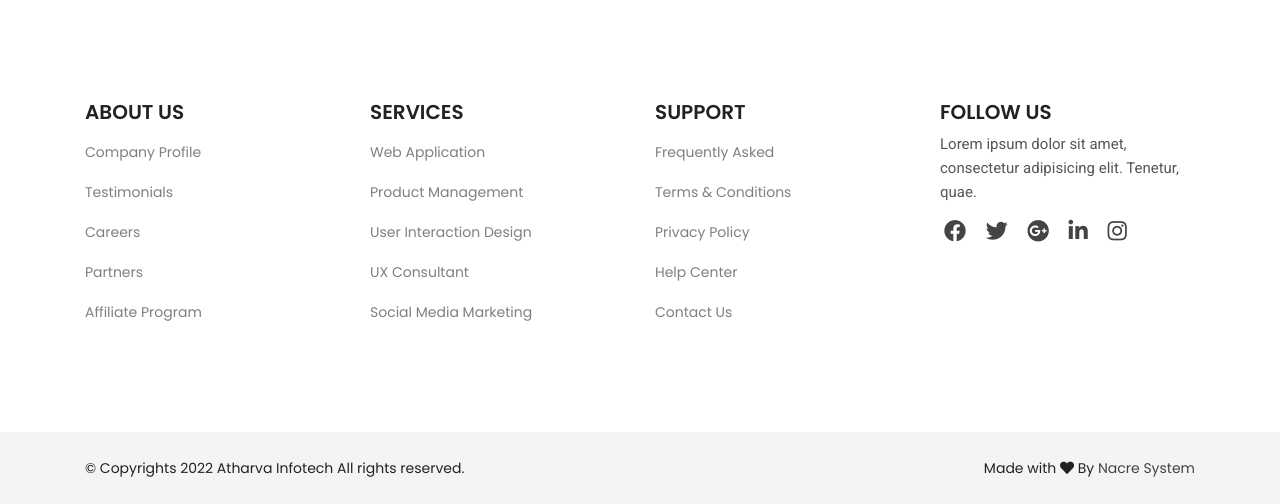
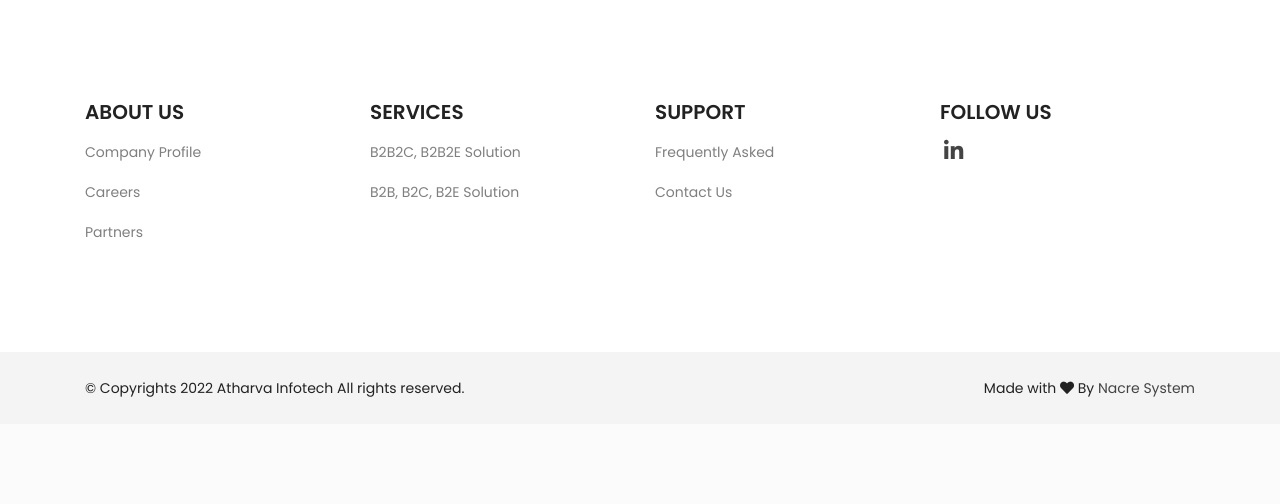
Before and after one commit to Nacresys/atharva, a Django app: page /about in a window 1280 px wide. Shown: the part 2448-2952 px from the top of the page. After the commit the page ends 2845 px from the top, so only its background shows below. Run offline with Django 4.2, Linux system fonts and the light colour scheme; some libraries are stand-ins or nearby versions.

Commit message:
Update about.html

```diff
--- a/Atharva/atharva/templates/about.html
+++ b/Atharva/atharva/templates/about.html
@@ -114,16 +114,9 @@
                     </ul>
                     <!-- Navbar Icons -->
                     <ul class="navbar-nav icons">
-                        <li class="nav-item">
-                            <a href="#" class="nav-link" data-toggle="modal" data-target="#search">
-                                <i style="color:#FF3131;" class="fas fa-search"></i>
-                            </a>
-                        </li>
-                        <li class="nav-item social">
-                            <a href="#" class="nav-link"><i style="color:#FF3131;" class="fab fa-facebook-f"></i></a>
-                        </li>
-                        <li class="nav-item social">
-                            <a href="#" class="nav-link"><i style="color:#FF3131;" class="fab fa-twitter"></i></a>
+
+                         <li class="nav-item social">
+                            <a href="https://www.linkedin.com/company/atharva-infotech-pvt-ltd/"><i class="fab fa-linkedin-in"></i></a>
                         </li>
                     </ul>
 
@@ -303,11 +296,10 @@
                                 <!-- Footer Title -->
                                 <h3 class="footer-title text-uppercase mb-2">About Us</h3>
                                 <ul>
-                                    <li class="py-2"><a class="text-black-50" href="#">Company Profile</a></li>
-                                    <li class="py-2"><a class="text-black-50" href="#">Testimonials</a></li>
+                                    <li class="py-2"><a class="text-black-50" href="{% url 'webapp:about' %}">Company Profile</a></li>
                                     <li class="py-2"><a class="text-black-50" href="#">Careers</a></li>
                                     <li class="py-2"><a class="text-black-50" href="{% url 'webapp:partners' %}">Partners</a></li>
-                                    <li class="py-2"><a class="text-black-50" href="#">Affiliate Program</a></li>
+                                    <!-- <li class="py-2"><a class="text-black-50" href="#">Affiliate Program</a></li> -->
                                 </ul>
                             </div>
                         </div>
@@ -317,11 +309,8 @@
                                 <!-- Footer Title -->
                                 <h3 class="footer-title text-uppercase mb-2">Services</h3>
                                 <ul>
-                                    <li class="py-2"><a class="text-black-50" href="#">Web Application</a></li>
-                                    <li class="py-2"><a class="text-black-50" href="#">Product Management</a></li>
-                                    <li class="py-2"><a class="text-black-50" href="#">User Interaction Design</a></li>
-                                    <li class="py-2"><a class="text-black-50" href="#">UX Consultant</a></li>
-                                    <li class="py-2"><a class="text-black-50" href="#">Social Media Marketing</a></li>
+                                    <li class="py-2"><a class="text-black-50" href="{% url 'webapp:solutions' %}">B2B2C, B2B2E Solution</a></li>
+                                    <li class="py-2"><a class="text-black-50" href="{% url 'webapp:solutions' %}">B2B, B2C, B2E Solution</a></li>
                                 </ul>
                             </div>
                         </div>
@@ -331,11 +320,8 @@
                                 <!-- Footer Title -->
                                 <h3 class="footer-title text-uppercase mb-2">Support</h3>
                                 <ul>
-                                    <li class="py-2"><a class="text-black-50" href="#">Frequently Asked</a></li>
-                                    <li class="py-2"><a class="text-black-50" href="#">Terms &amp; Conditions</a></li>
-                                    <li class="py-2"><a class="text-black-50" href="#">Privacy Policy</a></li>
-                                    <li class="py-2"><a class="text-black-50" href="#">Help Center</a></li>
-                                    <li class="py-2"><a class="text-black-50" href="#">Contact Us</a></li>
+                                    <li class="py-2"><a class="text-black-50" href="{% url 'webapp:faq' %}">Frequently Asked</a></li>
+                                    <li class="py-2"><a class="text-black-50" href="{% url 'webapp:contact' %}">Contact Us</a></li>
                                 </ul>
                             </div>
                         </div>
@@ -344,14 +330,9 @@
                             <div class="footer-items">
                                 <!-- Footer Title -->
                                 <h3 class="footer-title text-uppercase mb-2">Follow Us</h3>
-                                <p class="mb-2">Lorem ipsum dolor sit amet, consectetur adipisicing elit. Tenetur, quae.</p>
                                 <!-- Social Icons -->
                                 <ul class="social-icons list-inline pt-2">
-                                    <li class="list-inline-item px-1"><a href="#"><i class="fab fa-facebook"></i></a></li>
-                                    <li class="list-inline-item px-1"><a href="#"><i class="fab fa-twitter"></i></a></li>
-                                    <li class="list-inline-item px-1"><a href="#"><i class="fab fa-google-plus"></i></a></li>
-                                    <li class="list-inline-item px-1"><a href="#"><i class="fab fa-linkedin-in"></i></a></li>
-                                    <li class="list-inline-item px-1"><a href="#"><i class="fab fa-instagram"></i></a></li>
+                                    <li class="list-inline-item px-1"><a href="https://www.linkedin.com/company/atharva-infotech-pvt-ltd/"><i class="fab fa-linkedin-in"></i></a></li>
                                 </ul>
                             </div>
                         </div>
```
